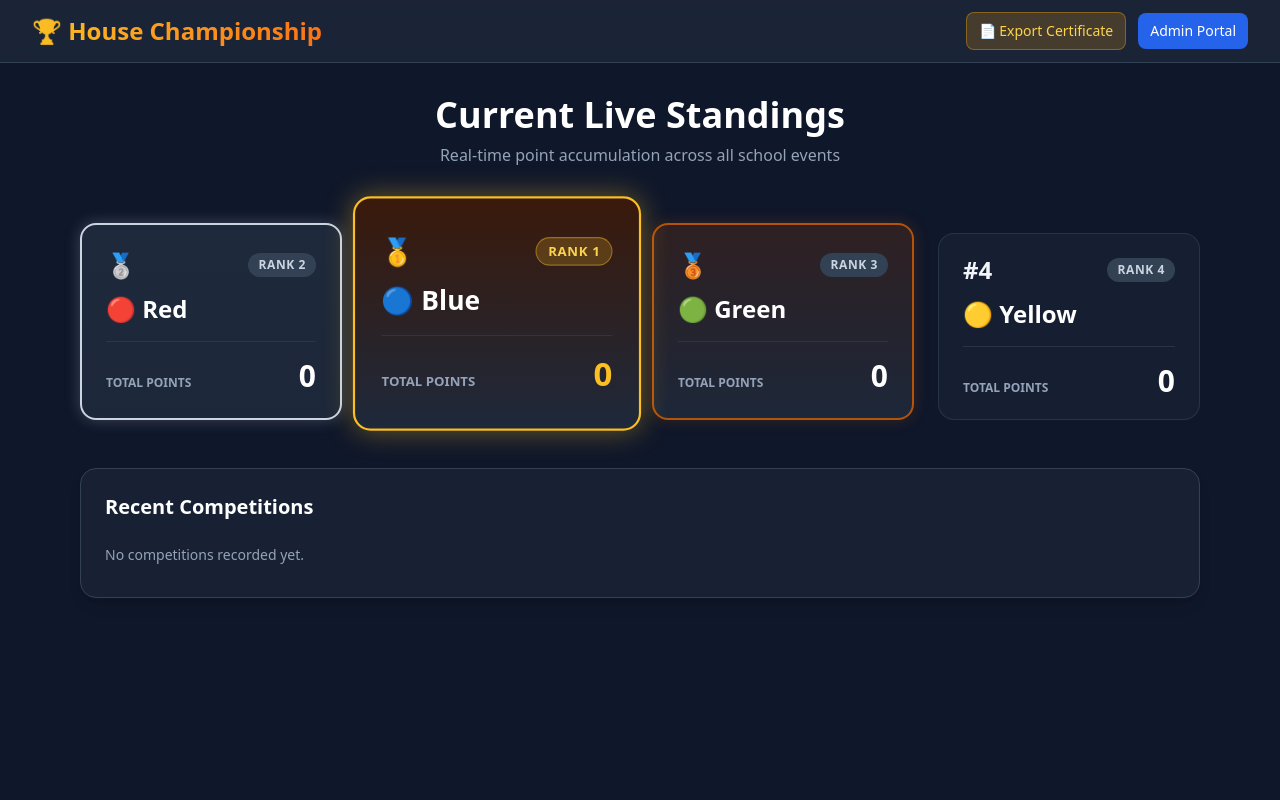
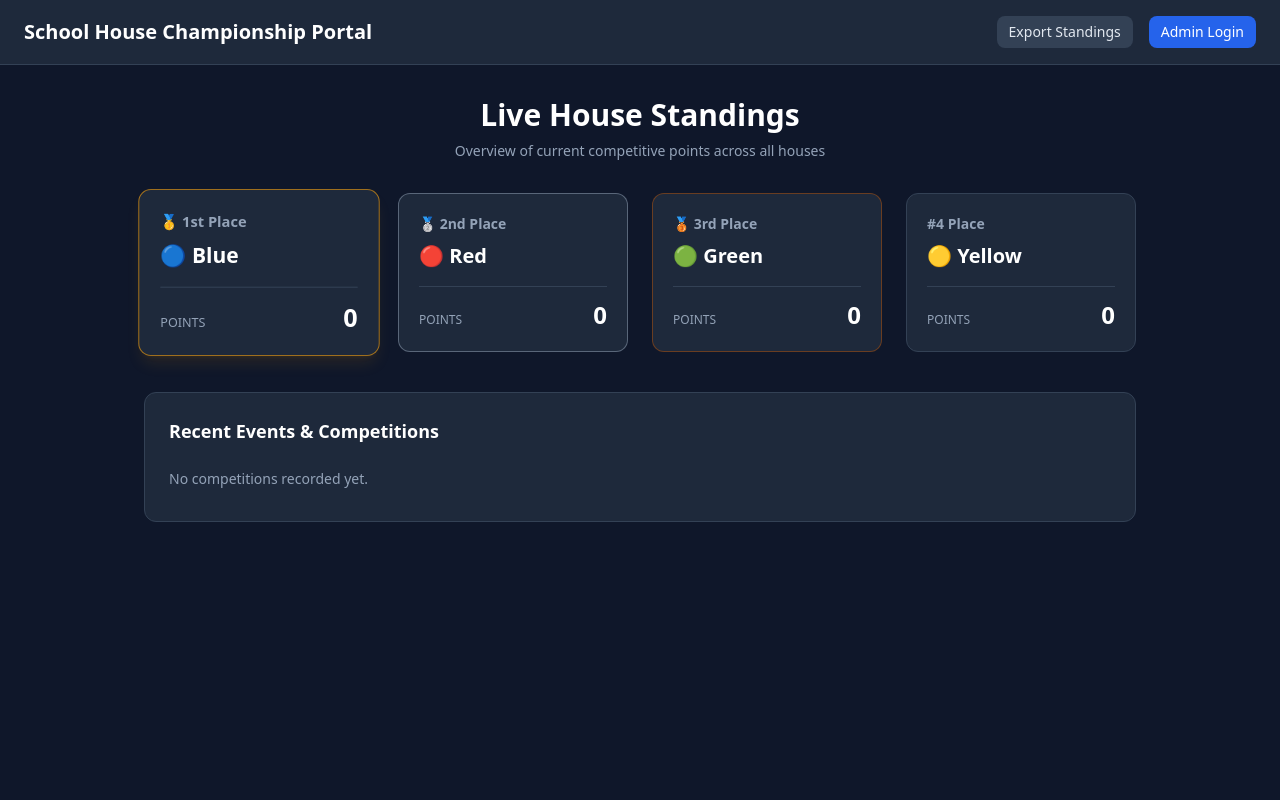
Before and after one commit to garimanegii22/schoolprojectportal, a Flask app: page / in a window 1280 px wide. Run offline with Flask 3, Linux system fonts and the light colour scheme; data comes from the database, SQL or seed files in the repository; data that the repository does not hold is empty; some libraries are stand-ins or nearby versions.

Commit message:
Restore original portal design, fix export_csv route, and apply subtle standings hierarchy

```diff
--- a/app_package/routes/public.py
+++ b/app_package/routes/public.py
@@ -19,8 +19,9 @@ def index():
 
     return render_template('public/index.html', houses=houses, recent_competitions=recent_competitions)
 
-@public_bp.route('/export-podium-certificate')
-def export_podium_certificate():
+@public_bp.route('/export-csv')
+def export_csv():
+    # Matches base.html expected endpoint 'public_bp.export_csv'
     houses = House.query.all()
     houses.sort(key=lambda h: h.total_points or 0, reverse=True)
 
@@ -35,22 +36,19 @@ def export_podium_certificate():
     <title>Official House Championship Results</title>
     <style>
         body {{ font-family: 'Segoe UI', Tahoma, Geneva, Verdana, sans-serif; background: #0f172a; color: #f8fafc; padding: 40px; text-align: center; }}
-        .cert-card {{ border: 3px solid #e2e8f0; border-radius: 20px; padding: 40px; max-width: 800px; margin: 0 auto; background: #1e293b; box-shadow: 0 10px 30px rgba(0,0,0,0.5); }}
-        h1 {{ color: #fbbf24; font-size: 32px; margin-bottom: 5px; text-transform: uppercase; letter-spacing: 2px; }}
+        .cert-card {{ border: 2px solid #334155; border-radius: 16px; padding: 40px; max-width: 800px; margin: 0 auto; background: #1e293b; box-shadow: 0 10px 30px rgba(0,0,0,0.5); }}
+        h1 {{ color: #38bdf8; font-size: 28px; margin-bottom: 5px; text-transform: uppercase; letter-spacing: 1px; }}
         h3 {{ color: #94a3b8; font-weight: 400; margin-top: 0; }}
         .standings-table {{ width: 100%; border-collapse: collapse; margin-top: 30px; text-align: left; }}
         .standings-table th {{ background: #334155; color: #f1f5f9; padding: 12px; border-bottom: 2px solid #475569; }}
-        .standings-table td {{ padding: 14px; border-bottom: 1px solid #334155; font-size: 18px; }}
-        .rank-1 {{ color: #fbbf24; font-weight: bold; font-size: 20px; }}
-        .rank-2 {{ color: #cbd5e1; font-weight: bold; }}
-        .rank-3 {{ color: #b45309; font-weight: bold; }}
+        .standings-table td {{ padding: 14px; border-bottom: 1px solid #334155; font-size: 16px; }}
         .footer {{ margin-top: 40px; font-size: 12px; color: #64748b; }}
     </style>
 </head>
 <body>
     <div class="cert-card">
-        <h1>🏆 Inter-House Championship Standings</h1>
-        <h3>Official Standings Certificate</h3>
+        <h1>Inter-House Championship Standings</h1>
+        <h3>Official Result Summary</h3>
         <hr style="border-color: #334155; margin: 20px 0;">
         <table class="standings-table">
             <thead>
@@ -63,10 +61,9 @@ def export_podium_certificate():
             <tbody>
 """
     for idx, house in enumerate(houses, start=1):
-        rank_class = f"rank-{idx}" if idx <= 3 else ""
         badge = "🥇 " if idx == 1 else ("🥈 " if idx == 2 else ("🥉 " if idx == 3 else f"#{idx} "))
         html_content += f"""
-                <tr class="{rank_class}">
+                <tr>
                     <td>{badge} Rank {idx}</td>
                     <td>{house.emoji if hasattr(house, 'emoji') else ''} {house.name} House</td>
                     <td>{house.total_points} pts</td>
--- a/app_package/templates/public/index.html
+++ b/app_package/templates/public/index.html
@@ -3,72 +3,60 @@
 <head>
     <meta charset="UTF-8">
     <meta name="viewport" content="width=device-width, initial-scale=1.0">
-    <title>Inter-House Championship Leaderboard</title>
+    <title>School House Championship Portal</title>
     <script src="https://cdn.tailwindcss.com"></script>
-    <style>
-        .gold-glow { box-shadow: 0 0 25px rgba(251, 191, 36, 0.4); border: 2px solid #fbbf24; }
-        .silver-glow { box-shadow: 0 0 15px rgba(203, 213, 225, 0.25); border: 2px solid #cbd5e1; }
-        .bronze-glow { box-shadow: 0 0 15px rgba(180, 83, 9, 0.25); border: 2px solid #b45309; }
-    </style>
 </head>
 <body class="bg-slate-900 text-slate-100 min-h-screen flex flex-col font-sans">
 
-    <!-- Header Navigation -->
-    <nav class="bg-slate-800/80 backdrop-blur-md border-b border-slate-700 sticky top-0 z-50 px-4 py-3 sm:px-8 flex justify-between items-center">
-        <h1 class="text-xl sm:text-2xl font-bold bg-gradient-to-r from-amber-400 to-orange-500 bg-clip-text text-transparent">
-            🏆 House Championship
-        </h1>
-        <div class="flex items-center gap-3">
-            <a href="{{ url_for('public_bp.export_podium_certificate') }}"
-               class="px-3 py-2 text-xs sm:text-sm bg-amber-500/20 text-amber-300 border border-amber-500/40 rounded-lg hover:bg-amber-500/30 transition font-medium">
-                📄 Export Certificate
+    <!-- Original Portal Header -->
+    <nav class="bg-slate-800 border-b border-slate-700 px-6 py-4 flex justify-between items-center">
+        <h1 class="text-xl font-bold text-white">School House Championship Portal</h1>
+        <div class="flex items-center gap-4">
+            <a href="{{ url_for('public_bp.export_csv') }}"
+               class="px-3 py-1.5 text-sm bg-slate-700 hover:bg-slate-600 text-slate-200 rounded-lg transition font-medium">
+                Export Standings
             </a>
             <a href="{{ url_for('admin_bp.login') }}"
-               class="px-3 py-2 text-xs sm:text-sm bg-blue-600 text-white rounded-lg hover:bg-blue-500 transition font-medium">
-                Admin Portal
+               class="px-3 py-1.5 text-sm bg-blue-600 hover:bg-blue-500 text-white rounded-lg transition font-medium">
+                Admin Login
             </a>
         </div>
     </nav>
 
-    <main class="flex-1 max-w-6xl w-full mx-auto px-4 py-8">
-        <!-- Section Header -->
-        <div class="text-center mb-10">
-            <h2 class="text-3xl sm:text-4xl font-extrabold text-white mb-2">Current Live Standings</h2>
-            <p class="text-slate-400 text-sm sm:text-base">Real-time point accumulation across all school events</p>
+    <main class="flex-1 max-w-5xl w-full mx-auto px-4 py-8">
+        <div class="mb-8 text-center">
+            <h2 class="text-3xl font-extrabold text-white mb-2">Live House Standings</h2>
+            <p class="text-slate-400 text-sm">Overview of current competitive points across all houses</p>
         </div>
 
-        <!-- Glorified Podium / Hierarchy View -->
-        <div class="grid grid-cols-1 md:grid-cols-4 gap-6 items-end mb-12">
+        <!-- Clean, Subtle Hierarchy for House Cards (No Overpowering Colors) -->
+        <div class="grid grid-cols-1 sm:grid-cols-2 md:grid-cols-4 gap-6 mb-10">
             {% for house in houses %}
                 {% set rank = loop.index %}
-                <div class="rounded-2xl p-6 transition-all duration-300 transform hover:-translate-y-1
+                <div class="bg-slate-800 rounded-xl p-5 border transition-all
                     {% if rank == 1 %}
-                        bg-gradient-to-b from-amber-950/80 to-slate-800 gold-glow order-first md:order-2 md:scale-110 z-10 py-8
+                        border-amber-500/60 shadow-lg shadow-amber-500/10 scale-105
                     {% elif rank == 2 %}
-                        bg-gradient-to-b from-slate-800 to-slate-800/90 silver-glow order-2 md:order-1 py-6
+                        border-slate-400/50
                     {% elif rank == 3 %}
-                        bg-gradient-to-b from-amber-900/30 to-slate-800/90 bronze-glow order-3 md:order-3 py-6
+                        border-amber-700/50
                     {% else %}
-                        bg-slate-800/50 border border-slate-700/60 order-4 py-5
+                        border-slate-700
                     {% endif %}
                 ">
-                    <div class="flex justify-between items-center mb-3">
-                        <span class="text-2xl font-bold">
-                            {% if rank == 1 %}🥇{% elif rank == 2 %}🥈{% elif rank == 3 %}🥉{% else %}#{{ rank }}{% endif %}
-                        </span>
-                        <span class="text-xs font-bold uppercase tracking-wider px-2.5 py-1 rounded-full
-                            {% if rank == 1 %}bg-amber-400/20 text-amber-300 border border-amber-400/40{% else %}bg-slate-700 text-slate-300{% endif %}">
-                            Rank {{ rank }}
+                    <div class="flex justify-between items-center mb-2">
+                        <span class="text-sm font-semibold text-slate-400">
+                            {% if rank == 1 %}🥇 1st Place{% elif rank == 2 %}🥈 2nd Place{% elif rank == 3 %}🥉 3rd Place{% else %}#{{ rank }} Place{% endif %}
                         </span>
                     </div>
 
-                    <h3 class="text-xl sm:text-2xl font-bold text-white mb-1">
+                    <h3 class="text-xl font-bold text-white mb-1">
                         {{ house.emoji }} {{ house.name }}
                     </h3>
 
-                    <div class="mt-4 pt-4 border-t border-slate-700/60 flex items-baseline justify-between">
-                        <span class="text-xs text-slate-400 uppercase font-semibold">Total Points</span>
-                        <span class="text-2xl sm:text-3xl font-black {% if rank == 1 %}text-amber-400{% else %}text-white{% endif %}">
+                    <div class="mt-4 pt-3 border-t border-slate-700 flex items-baseline justify-between">
+                        <span class="text-xs text-slate-400 uppercase">Points</span>
+                        <span class="text-2xl font-black text-white">
                             {{ house.total_points }}
                         </span>
                     </div>
@@ -76,19 +64,14 @@
             {% endfor %}
         </div>
 
-        <!-- Recent Competitions -->
-        <div class="bg-slate-800/60 border border-slate-700 rounded-2xl p-6 shadow-lg">
-            <h3 class="text-xl font-bold text-white mb-4">Recent Competitions</h3>
-            <div class="divide-y divide-slate-700/60">
+        <!-- Recent Competitions Section -->
+        <div class="bg-slate-800 border border-slate-700 rounded-xl p-6">
+            <h3 class="text-lg font-bold text-white mb-4">Recent Events & Competitions</h3>
+            <div class="divide-y divide-slate-700">
                 {% for comp in recent_competitions %}
-                    <div class="py-3 flex justify-between items-center text-sm sm:text-base">
-                        <div>
-                            <span class="font-semibold text-slate-200">{{ comp.name }}</span>
-                            <span class="text-xs text-slate-400 block sm:inline sm:ml-2">({{ comp.category }})</span>
-                        </div>
-                        <span class="text-xs sm:text-sm bg-slate-700 px-3 py-1 rounded-full text-slate-300">
-                            Max: {{ comp.max_points }} pts
-                        </span>
+                    <div class="py-3 flex justify-between items-center text-sm">
+                        <span class="font-medium text-slate-200">{{ comp.name }} <span class="text-slate-400 text-xs">({{ comp.category }})</span></span>
+                        <span class="bg-slate-700 text-slate-300 px-2.5 py-1 rounded text-xs">Max: {{ comp.max_points }} pts</span>
                     </div>
                 {% else %}
                     <p class="text-slate-400 text-sm py-2">No competitions recorded yet.</p>
```
